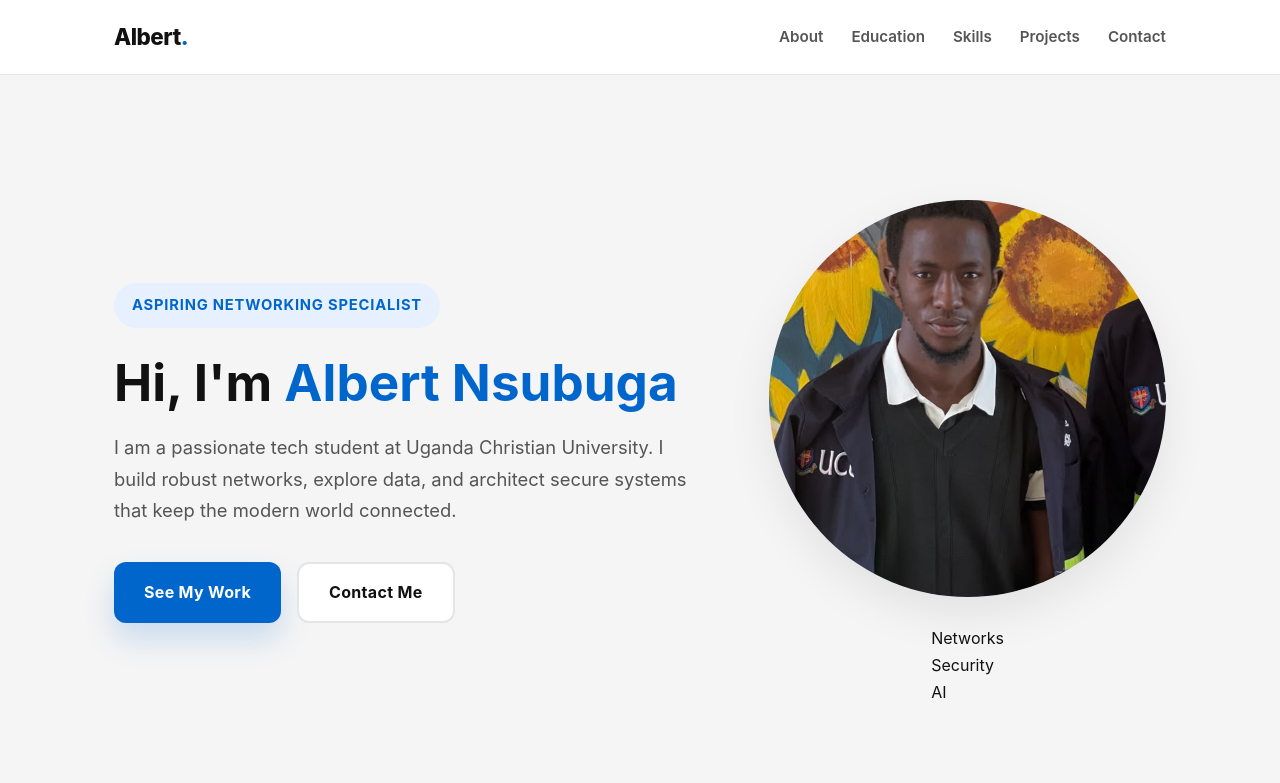
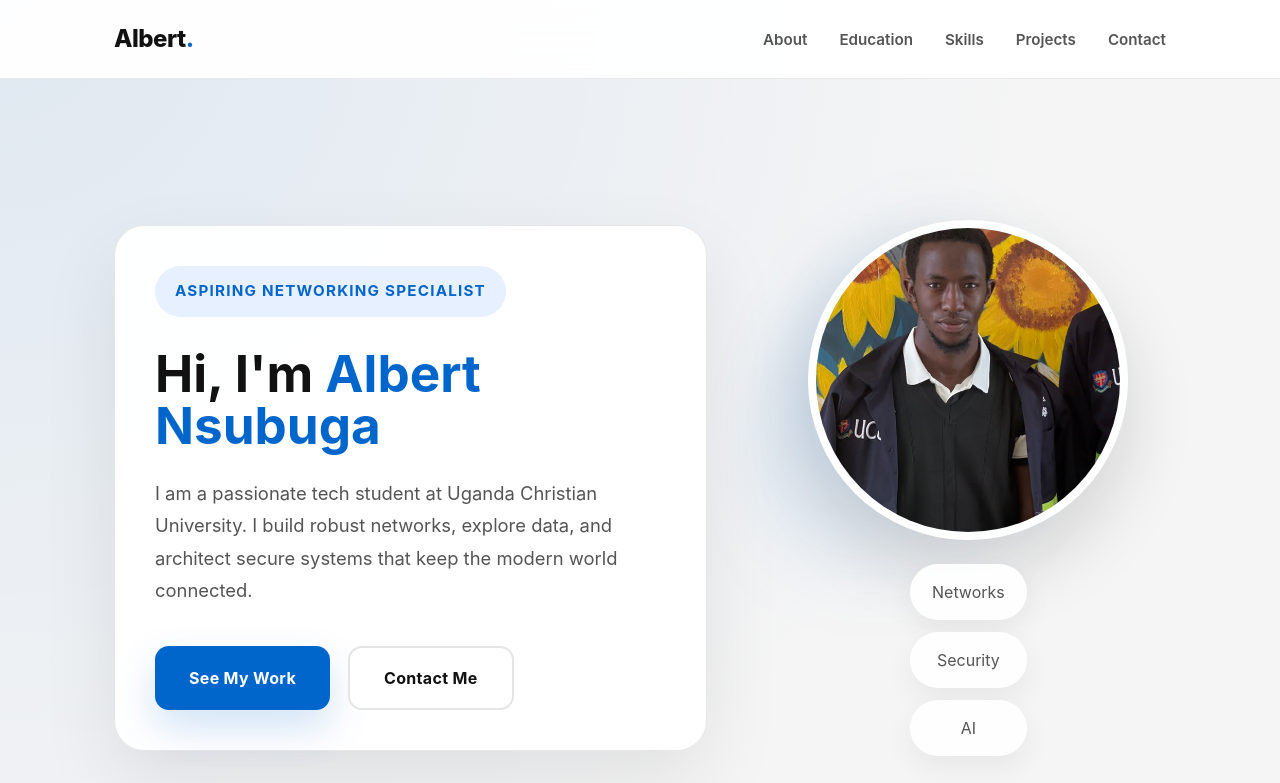
Before and after one commit to Albert2424me/Albertt-Nsubuga, a plain HTML site: page index.html in a window 1280 px wide. Shown: the top 783 px of the page. Drawn offline with Linux system fonts and the light colour scheme.

Commit message:
update
update

```diff
--- a/index.html
+++ b/index.html
@@ -10,12 +10,12 @@
   <nav class="site-nav">
     <div class="nav-inner">
       <a href="#home" class="brand">Albert<span>.</span></a>
-      <button class="nav-toggle" aria-label="Toggle navigation">
+      <button class="nav-toggle" aria-label="Toggle navigation" aria-expanded="false" aria-controls="site-navigation">
         <span></span>
         <span></span>
         <span></span>
       </button>
-      <ul class="nav-links">
+      <ul class="nav-links" id="site-navigation">
         <li><a href="#about">About</a></li>
         <li><a href="#education">Education</a></li>
         <li><a href="#skills">Skills</a></li>
@@ -37,7 +37,9 @@
         </div>
       </div>
       <div class="hero-visual">
-        <img src="photo/albert%20n.jpeg" alt="Albert Nsubuga" class="hero-avatar" loading="lazy" />
+        <div class="hero-avatar">
+          <img src="photo/albert%20n.jpeg" alt="Albert Nsubuga" loading="lazy" />
+        </div>
         <div class="hero-visual-text">
           <p>Networks</p>
           <p>Security</p>
@@ -133,7 +135,7 @@
         <p>Whether you want to discuss network architecture, AI, or even schedule a table tennis match, my inbox is always open.</p>
         <div class="contact-buttons">
           <a href="mailto:franklinensubuga@gmail.com" class="btn btn-primary">Email Me</a>
-          <a href="https://www.linkedin.com/in/albert-nsubuga-9424042a3" target="_blank" rel="noreferrer" class="btn btn-secondary">LinkedIn Profile</a>
+          <a href="https://www.linkedin.com/in/albert-nsubuga-9424042a3" target="_blank" rel="noreferrer noopener" class="btn btn-secondary">LinkedIn Profile</a>
         </div>
       </div>
     </section>
--- a/script.js
+++ b/script.js
@@ -0,0 +1,9 @@
+const navToggle = document.querySelector('.nav-toggle');
+const navLinks = document.querySelector('.nav-links');
+
+if (navToggle && navLinks) {
+  navToggle.addEventListener('click', () => {
+    const isOpen = navLinks.classList.toggle('open');
+    navToggle.setAttribute('aria-expanded', String(isOpen));
+  });
+}
--- a/styles.css
+++ b/styles.css
@@ -22,9 +22,11 @@ html {
 }
 
 body {
-  background: var(--bg-main);
+  background: radial-gradient(circle at top left, rgba(0, 102, 204, 0.09), transparent 24%),
+    radial-gradient(circle at bottom right, rgba(0, 102, 204, 0.05), transparent 28%),
+    var(--bg-main);
   color: var(--text-main);
-  line-height: 1.7;
+  line-height: 1.75;
 }
 
  a {
@@ -43,9 +45,10 @@ button {
   inset: 0 auto auto 0;
   width: 100%;
   z-index: 1000;
-  background: rgba(255, 255, 255, 0.92);
-  backdrop-filter: blur(14px);
-  border-bottom: 1px solid rgba(229, 229, 229, 0.9);
+  background: rgba(255, 255, 255, 0.94);
+  -webkit-backdrop-filter: blur(18px);
+  backdrop-filter: blur(18px);
+  border-bottom: 1px solid rgba(229, 229, 229, 0.85);
 }
 
 .nav-inner {
@@ -59,7 +62,7 @@ button {
 }
 
 .brand {
-  font-size: 1.4rem;
+  font-size: 1.5rem;
   font-weight: 800;
   letter-spacing: -0.5px;
 }
@@ -70,7 +73,7 @@ button {
 
 .nav-links {
   display: flex;
-  gap: 28px;
+  gap: 32px;
   list-style: none;
 }
 
@@ -78,12 +81,13 @@ button {
   color: var(--text-muted);
   font-weight: 600;
   font-size: 0.95rem;
-  transition: color 0.2s ease;
+  transition: color 0.2s ease, transform 0.2s ease;
 }
 
 .nav-links a:hover,
 .nav-links a.active {
   color: var(--accent-blue);
+  transform: translateY(-1px);
 }
 
 .nav-toggle {
@@ -103,40 +107,45 @@ button {
 }
 
 main {
-  margin-top: 90px;
+  margin-top: 100px;
 }
 
 .hero {
   display: grid;
   grid-template-columns: 1.2fr 0.8fr;
-  gap: 60px;
+  gap: 64px;
   align-items: center;
   max-width: 1100px;
   margin: 0 auto;
-  padding: 110px 24px 80px;
+  padding: 120px 24px 80px;
 }
 
 .hero-card {
   max-width: 620px;
+  background: rgba(255, 255, 255, 0.96);
+  border: 1px solid rgba(229, 229, 229, 0.9);
+  border-radius: 30px;
+  padding: 40px;
+  box-shadow: 0 32px 80px rgba(17, 17, 17, 0.08);
 }
 
 .hero-badge {
   display: inline-flex;
   background: var(--accent-soft);
   color: var(--accent-blue);
-  padding: 10px 18px;
+  padding: 12px 20px;
   border-radius: 999px;
   font-weight: 700;
-  font-size: 0.92rem;
-  letter-spacing: 0.8px;
+  font-size: 0.95rem;
+  letter-spacing: 0.08em;
   text-transform: uppercase;
-  margin-bottom: 28px;
+  margin-bottom: 30px;
 }
 
 .hero-card h1 {
-  font-size: clamp(2.8rem, 4vw, 4rem);
+  font-size: clamp(2.8rem, 4vw, 4.4rem);
   line-height: 1.02;
-  margin-bottom: 24px;
+  margin-bottom: 26px;
 }
 
 .hero-card h1 span {
@@ -146,22 +155,26 @@ main {
 .hero-card p {
   font-size: 1.15rem;
   color: var(--text-muted);
-  margin-bottom: 36px;
-  max-width: 640px;
+  margin-bottom: 40px;
+  max-width: 620px;
 }
 
 .hero-actions {
   display: flex;
-  gap: 16px;
+  gap: 18px;
   flex-wrap: wrap;
+}
+
+.hero-actions .btn {
+  min-width: 160px;
 }
 
 .btn {
   display: inline-flex;
   align-items: center;
   justify-content: center;
-  border-radius: 12px;
-  padding: 15px 30px;
+  border-radius: 14px;
+  padding: 16px 34px;
   font-weight: 700;
   letter-spacing: 0.02em;
   transition: transform 0.2s ease, box-shadow 0.2s ease, background-color 0.2s ease;
@@ -170,7 +183,7 @@ main {
 .btn-primary {
   background: var(--accent-blue);
   color: #ffffff;
-  box-shadow: 0 16px 30px rgba(0, 102, 204, 0.18);
+  box-shadow: 0 18px 40px rgba(0, 102, 204, 0.18);
 }
 
 .btn-primary:hover {
@@ -190,48 +203,53 @@ main {
 }
 
 .hero-visual {
+  position: relative;
   display: grid;
-  gap: 28px;
+  gap: 24px;
   justify-items: center;
 }
 
 .hero-avatar {
-  width: 280px;
+  width: min(320px, 90vw);
   aspect-ratio: 1 / 1;
   border-radius: 50%;
-   display: grid;
-   place-items: center;
-   background: radial-gradient(circle at top left, rgba(0, 102, 204, 0.24), transparent 42%),
-     radial-gradient(circle at bottom right, rgba(0, 102, 204, 0.12), transparent 35%),
-     linear-gradient(160deg, #d9e9ff 0%, #f4f8ff 100%);
-   color: var(--accent-blue);
-   font-size: 4rem;
-   font-weight: 800;
-   box-shadow: var(--shadow-soft);
   overflow: hidden;
+  border: 8px solid rgba(255, 255, 255, 0.95);
+  box-shadow: 0 32px 70px rgba(17, 17, 17, 0.14);
+  background: linear-gradient(160deg, #eef7ff 0%, #ffffff 100%);
 }
 
- /* When the avatar is an actual image, make it cover the container cleanly */
- img.hero-avatar {
+.hero-avatar img {
   width: 100%;
   height: 100%;
-   aspect-ratio: 1 / 1;
   object-fit: cover;
   display: block;
+}
+
+.hero-visual::before {
+  content: "";
+  position: absolute;
+  inset: -18px;
   border-radius: 50%;
+  background: radial-gradient(circle at 28% 33%, rgba(0, 102, 204, 0.18), transparent 45%);
+  filter: blur(28px);
+  z-index: -1;
+}
+
 .hero-visual-text {
   display: flex;
   flex-direction: column;
   gap: 12px;
   font-size: 1rem;
   color: var(--text-muted);
+  text-align: center;
 }
 
 .hero-visual-text p {
-  background: #ffffff;
-  padding: 14px 18px;
+  background: rgba(255, 255, 255, 0.95);
+  padding: 14px 22px;
   border-radius: 999px;
-  box-shadow: 0 10px 30px rgba(17, 17, 17, 0.05);
+  box-shadow: 0 12px 30px rgba(17, 17, 17, 0.06);
 }
 
 .section-block {
@@ -309,11 +327,20 @@ main {
 .info-card,
 .project-card,
 .contact-card {
-  background: var(--bg-card);
-  border: 1px solid var(--border-light);
-  border-radius: 22px;
+  background: rgba(255, 255, 255, 0.95);
+  border: 1px solid rgba(229, 229, 229, 0.9);
+  border-radius: 24px;
   padding: 32px;
-  box-shadow: var(--shadow-soft);
+  box-shadow: 0 26px 60px rgba(17, 17, 17, 0.08);
+  transition: transform 0.25s ease, box-shadow 0.25s ease, border-color 0.25s ease;
+}
+
+.info-card:hover,
+.project-card:hover,
+.contact-card:hover {
+  transform: translateY(-4px);
+  box-shadow: 0 34px 80px rgba(17, 17, 17, 0.1);
+  border-color: rgba(0, 102, 204, 0.15);
 }
 
 .info-card h3,
@@ -344,14 +371,14 @@ main {
 }
 
 .skill-pill {
-  background: var(--bg-card);
-  border: 1px solid var(--border-light);
-  border-radius: 16px;
-  padding: 22px 18px;
+  background: linear-gradient(135deg, #eaf4ff 0%, #ffffff 100%);
+  border: 1px solid rgba(229, 229, 229, 0.95);
+  border-radius: 18px;
+  padding: 20px 18px;
   text-align: center;
   font-weight: 700;
   color: var(--text-main);
-  box-shadow: 0 10px 24px rgba(17, 17, 17, 0.04);
+  box-shadow: 0 12px 28px rgba(17, 17, 17, 0.05);
 }
 
 .project-grid {
@@ -362,6 +389,7 @@ main {
 .project-card {
   display: grid;
   gap: 20px;
+  min-height: 260px;
 }
 
 .tags {
@@ -405,9 +433,15 @@ main {
 
 footer {
   text-align: center;
-  padding: 32px 24px;
+  padding: 40px 24px;
   color: var(--text-muted);
   font-size: 0.95rem;
+  letter-spacing: 0.02em;
+}
+
+footer p {
+  max-width: 700px;
+  margin: 0 auto;
 }
 
 @media (max-width: 980px) {
```
Lines whose indentation alone changed are shown as unchanged.
